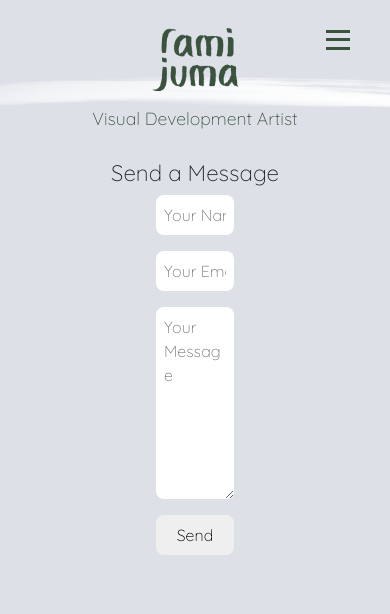
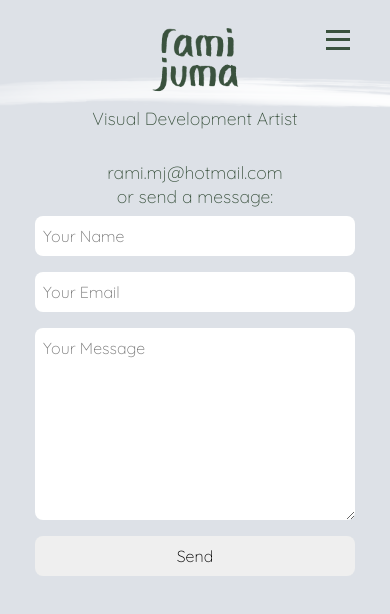
Before and after one commit to Khaled-AlKhateeb/visual-illustrator-portfolio-RJ, a React (Create React App) app: page /contact in a window 390 px wide. Shown: the top 614 px of the page. Built offline with nearby package versions, Linux system fonts and the light colour scheme; no server answers; the HTML template or start-up script is replaced by a standard one.

Commit message:
Add email

```diff
--- a/src/App.css
+++ b/src/App.css
@@ -10,6 +10,7 @@ a:hover {
 body {
   font-family: "Quicksand", sans-serif;
   background-color: #dde1e7;
+  color: #3a523e;
 }
 
 .header-main-container {
@@ -363,6 +364,8 @@ body {
 
 .contact-title {
   font-size: 1.4rem;
+  line-height: 2rem;
+  color: #3a523e;
 }
 
 .contact-form {
@@ -376,7 +379,7 @@ body {
   border: none;
   border-radius: 0.5rem;
   padding: 0.5rem;
-  width: 20%;
+  min-width: 30rem;
 }
 
 .textarea {
@@ -463,12 +466,13 @@ body {
   display: grid;
   grid-template-columns: 25% 50%;
   justify-content: center;
+  color: #3a523e;
 }
 
 .personal-img {
   justify-self: flex-end;
   width: 75%;
-  border-right: 1px solid black;
+  border-right: 1px solid #3a523e;
   padding-right: 1rem;
 }
 
@@ -482,7 +486,7 @@ body {
 }
 .about-text-top,
 .about-text {
-  border-right: 1px solid black;
+  border-right: 1px solid #3a523e;
   padding-top: 3rem;
   padding-right: 1rem;
   text-align: right;
@@ -660,6 +664,16 @@ body {
     padding-left: 1rem;
     margin-bottom: 0;
   }
+
+  .contact-title {
+    font-size: 1.1rem;
+    line-height: 1.5rem;
+    color: #3a523e;
+  }
+
+  .form-input {
+    min-width: 20rem;
+  }
 }
 
 @media screen and (max-height: 500px) {
--- a/src/components/Contact.js
+++ b/src/components/Contact.js
@@ -1,7 +1,7 @@
 function Contact() {
   return (
     <div className="contact-main-container">
-      <h2 className="contact-title">Send a Message</h2>
+      <h2 className="contact-title">rami.mj@hotmail.com<br />or send a message:</h2>
       <form
         className="contact-form"
         action="https://formspree.io/f/moqzrvlk"
```
